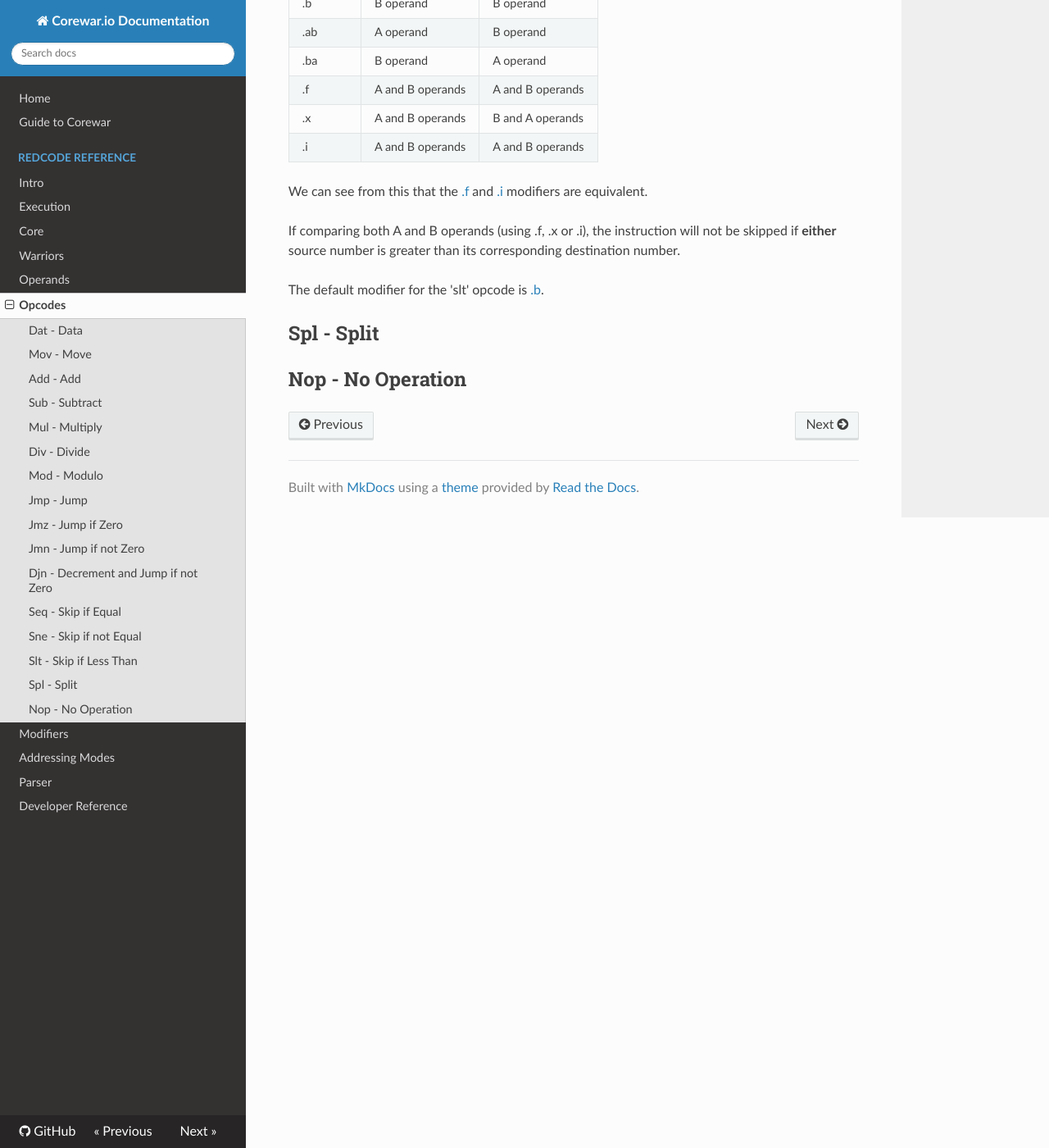
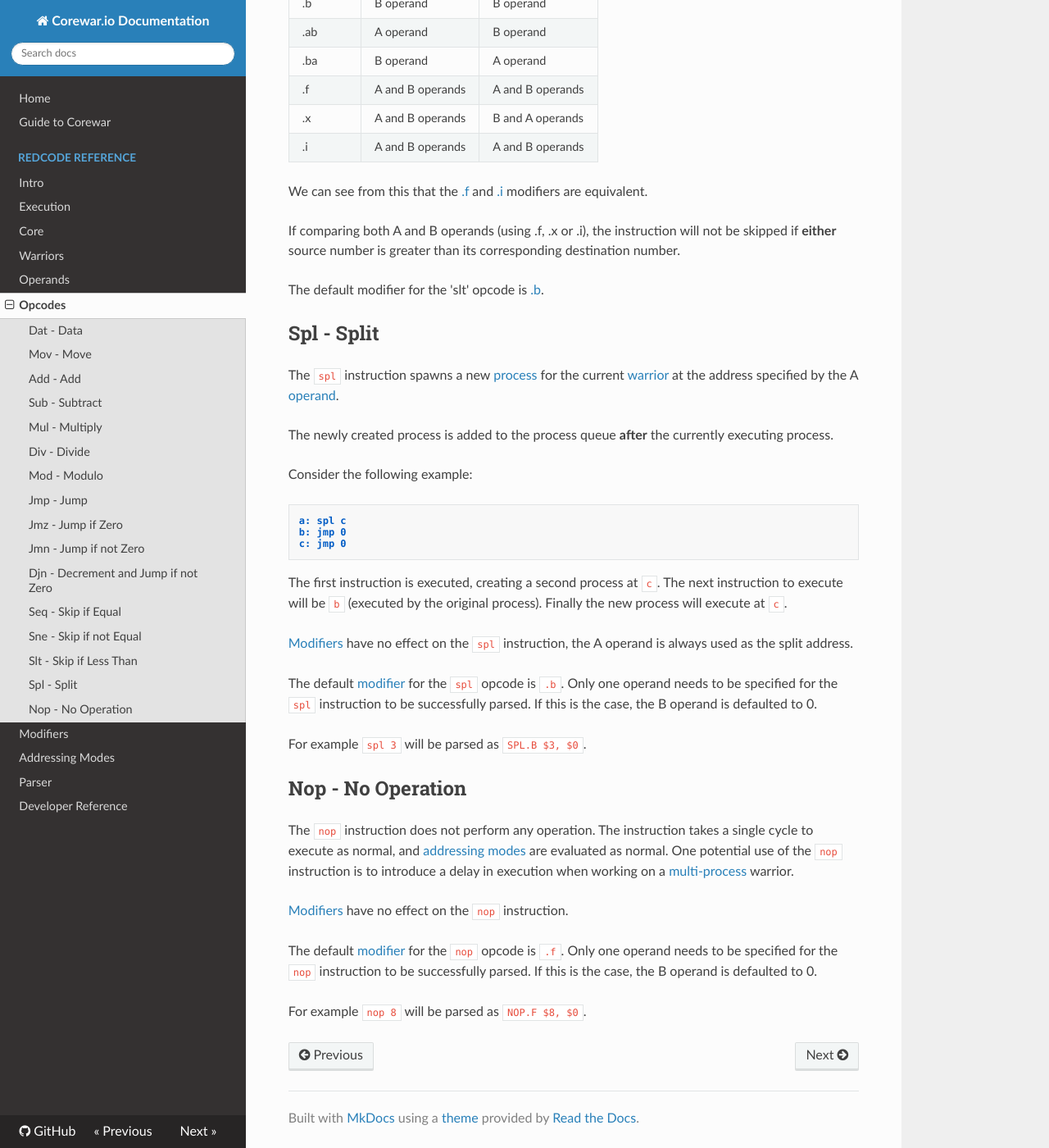
Before and after one commit to corewar/corewar.io, an MkDocs documentation site: the page built from docs/redcode/opcodes.md, in a window 1280 px wide and 1400 px high, scrolled down 6655 px. Shown: the whole window at 82% size. Built offline with MkDocs 1.6.1, drawn with Linux system fonts in a browser that asks for light colours; nearby versions of some CDN libraries; old or Windows-style settings are respelled for this version of MkDocs.

Commit message:
Spl and nop

````diff
--- a/docs/redcode/opcodes.md
+++ b/docs/redcode/opcodes.md
@@ -238,6 +238,32 @@ The default modifier for the 'slt' opcode is [.b](modifiers#b).
 
 ##Spl - Split
 
+The `spl` instruction spawns a new [process](warriors#processes) for the current [warrior](warriors) at the address specified by the A [operand](operands).
 
+The newly created process is added to the process queue **after** the currently executing process.
+
+Consider the following example:
+
+```
+a: spl c
+b: jmp 0
+c: jmp 0
+```
+
+The first instruction is executed, creating a second process at `c`. The next instruction to execute will be `b` (executed by the original process). Finally the new process will execute at `c`.
+
+[Modifiers](modifiers) have no effect on the `spl` instruction, the A operand is always used as the split address.
+
+The default [modifier](modifiers) for the `spl` opcode is `.b`. Only one operand needs to be specified for the `spl` instruction to be successfully parsed. If this is the case, the B operand is defaulted to 0.
+
+For example `spl 3` will be parsed as `SPL.B $3, $0`.
 
 ##Nop - No Operation
+
+The `nop` instruction does not perform any operation. The instruction takes a single cycle to execute as normal, and [addressing modes](addressing_modes) are evaluated as normal. One potential use of the `nop` instruction is to introduce a delay in execution when working on a [multi-process](warriors#processes) warrior.
+
+[Modifiers](modifiers) have no effect on the `nop` instruction.
+
+The default [modifier](modifiers) for the `nop` opcode is `.f`. Only one operand needs to be specified for the `nop` instruction to be successfully parsed. If this is the case, the B operand is defaulted to 0.
+
+For example `nop 8` will be parsed as `NOP.F $8, $0`.
````
